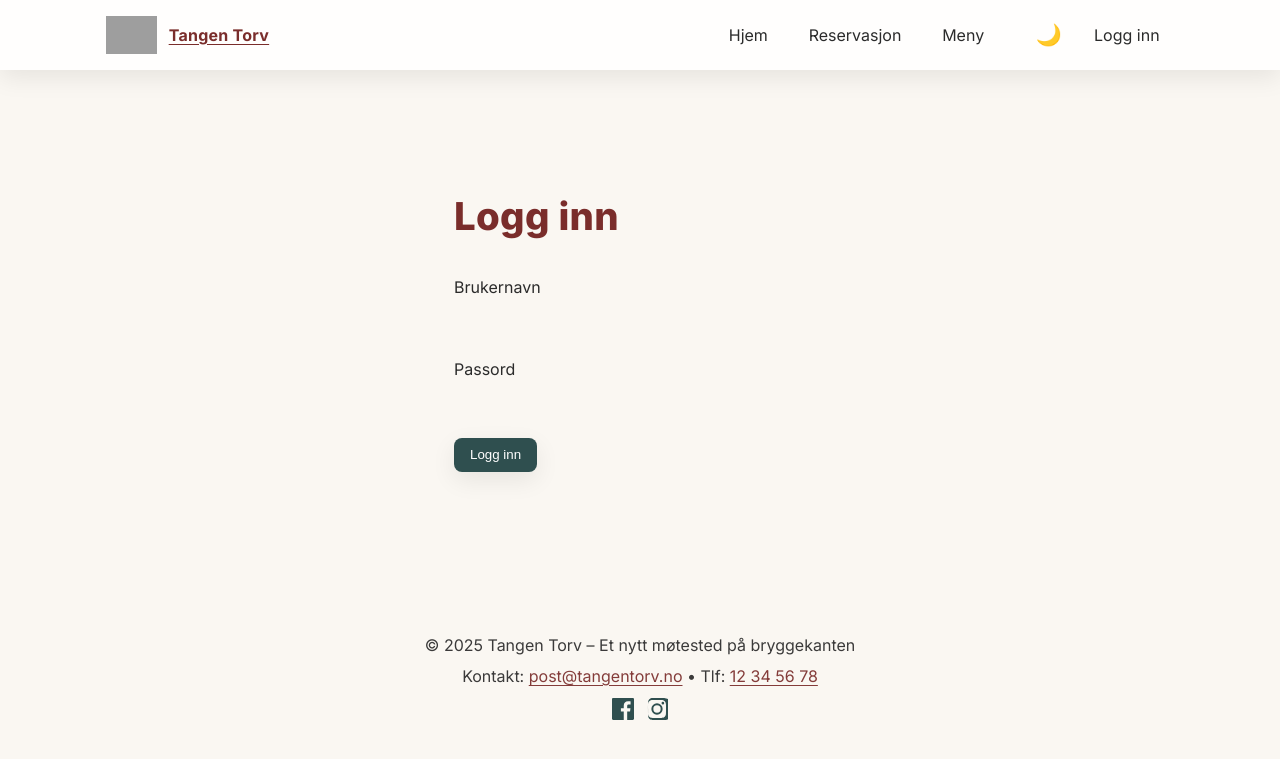
After one commit to GGV7373/Tangen-Torv, a Django app: page /accounts/login/ in a window 1280 px wide. The commit adds this page. Shown: the top 759 px of the page. Run offline with Django 5.2, Linux system fonts and the light colour scheme; grey boxes are pictures that could not be loaded.

Commit message:
Improve authentication UX and restrict admin views
Added custom login template and styled logout as a button. Restricted admin reservation views to staff users only. Updated settings for login/logout redirects and improved navigation logic in base template. Minor CSS added for link-style buttons.

```diff
--- a/backend/Tangen-torv/settings.py
+++ b/backend/Tangen-torv/settings.py
@@ -114,3 +114,5 @@ STATICFILES_DIRS = [BASE_DIR / 'static']
 # https://docs.djangoproject.com/en/5.2/ref/settings/#default-auto-field
 
 DEFAULT_AUTO_FIELD = 'django.db.models.BigAutoField'
+LOGIN_REDIRECT_URL = '/'
+LOGOUT_REDIRECT_URL = '/'
--- a/backend/reservations/views.py
+++ b/backend/reservations/views.py
@@ -3,7 +3,7 @@ from django.http import HttpRequest, HttpResponse
 from django.contrib import messages
 from django.db.models import Count
 from .models import Reservation
-from django.contrib.auth.decorators import login_required
+from django.contrib.auth.decorators import login_required, user_passes_test
 from django.conf import settings
 from django.shortcuts import get_object_or_404
 
@@ -70,6 +70,7 @@ def menu(request: HttpRequest) -> HttpResponse:
 
 
 @login_required
+@user_passes_test(lambda u: u.is_staff)
 def admin_reservations(request: HttpRequest) -> HttpResponse:
     reservations = Reservation.objects.order_by('-id')[:50]
     total = Reservation.objects.count()
@@ -85,6 +86,7 @@ def admin_reservations(request: HttpRequest) -> HttpResponse:
 
 
 @login_required
+@user_passes_test(lambda u: u.is_staff)
 def delete_reservation(request: HttpRequest, pk: int) -> HttpResponse:
     if request.method == 'POST':
         res = get_object_or_404(Reservation, pk=pk)
--- a/backend/static/css/style.css
+++ b/backend/static/css/style.css
@@ -1,3 +1,8 @@
+/* Make button look like a text link in nav */
+.link-button {
+	font: inherit;
+	color: inherit;
+}
 /* Elegant Restaurant Theme */
 /* Color palette: warm neutrals + deep accent */
 /* Accessible contrast and large tap targets */
--- a/backend/templates/base.html
+++ b/backend/templates/base.html
@@ -25,10 +25,15 @@
             <span class="sr-only">Bytt tema</span>
           </button>
             {% if request.user.is_authenticated %}
+            {% if request.user.is_staff %}
             <a href="/admin-reservations/">Admin Reservasjoner</a>
-            <a href="/accounts/logout/">Logg ut</a>
+            {% endif %}
+            <form method="post" action="{% url 'logout' %}" style="display:inline;">
+              {% csrf_token %}
+              <button type="submit" class="link-button" style="background:none;border:none;color:inherit;padding:0;cursor:pointer;">Logg ut</button>
+            </form>
             {% else %}
-            <a href="/accounts/login/">Logg inn</a>
+            <a href="{% url 'login' %}">Logg inn</a>
             {% endif %}
         </div>
       </nav>
--- /dev/null
+++ b/backend/templates/registration/login.html
@@ -0,0 +1,32 @@
+{% extends 'base.html' %}
+{% block content %}
+<div class="auth">
+  <h1>Logg inn</h1>
+  {% if form.errors %}
+    <p style="color:var(--accent-2)">Feil brukernavn eller passord. Prøv igjen.</p>
+  {% endif %}
+  <form method="post" action="{% url 'login' %}">
+    {% csrf_token %}
+    <div class="form-field">
+      <label for="id_username">Brukernavn</label>
+      <input type="text" name="username" id="id_username" required />
+    </div>
+    <div class="form-field">
+      <label for="id_password">Passord</label>
+      <input type="password" name="password" id="id_password" required />
+    </div>
+    {% if next %}
+      <input type="hidden" name="next" value="{{ next }}" />
+    {% endif %}
+    <button type="submit" class="btn">Logg inn</button>
+  </form>
+</div>
+<style>
+.auth { max-width: 420px; margin: 2rem auto; padding: 1.5rem; background: var(--bg-2); border-radius: 12px; }
+.form-field { margin-bottom: 1rem; }
+.form-field label { display:block; margin-bottom: 0.4rem; }
+.form-field input { width: 100%; padding: 0.55rem 0.7rem; border-radius: 8px; border: 1px solid var(--border-1); background: var(--bg-1); color: var(--text-1); }
+.btn { padding: 0.6rem 1rem; border-radius: 8px; background: var(--accent-3); color: white; border: none; cursor: pointer; }
+.btn:hover { opacity: 0.9; }
+</style>
+{% endblock %}
```
Also changed, not shown: backend/tangen-torv.db.
